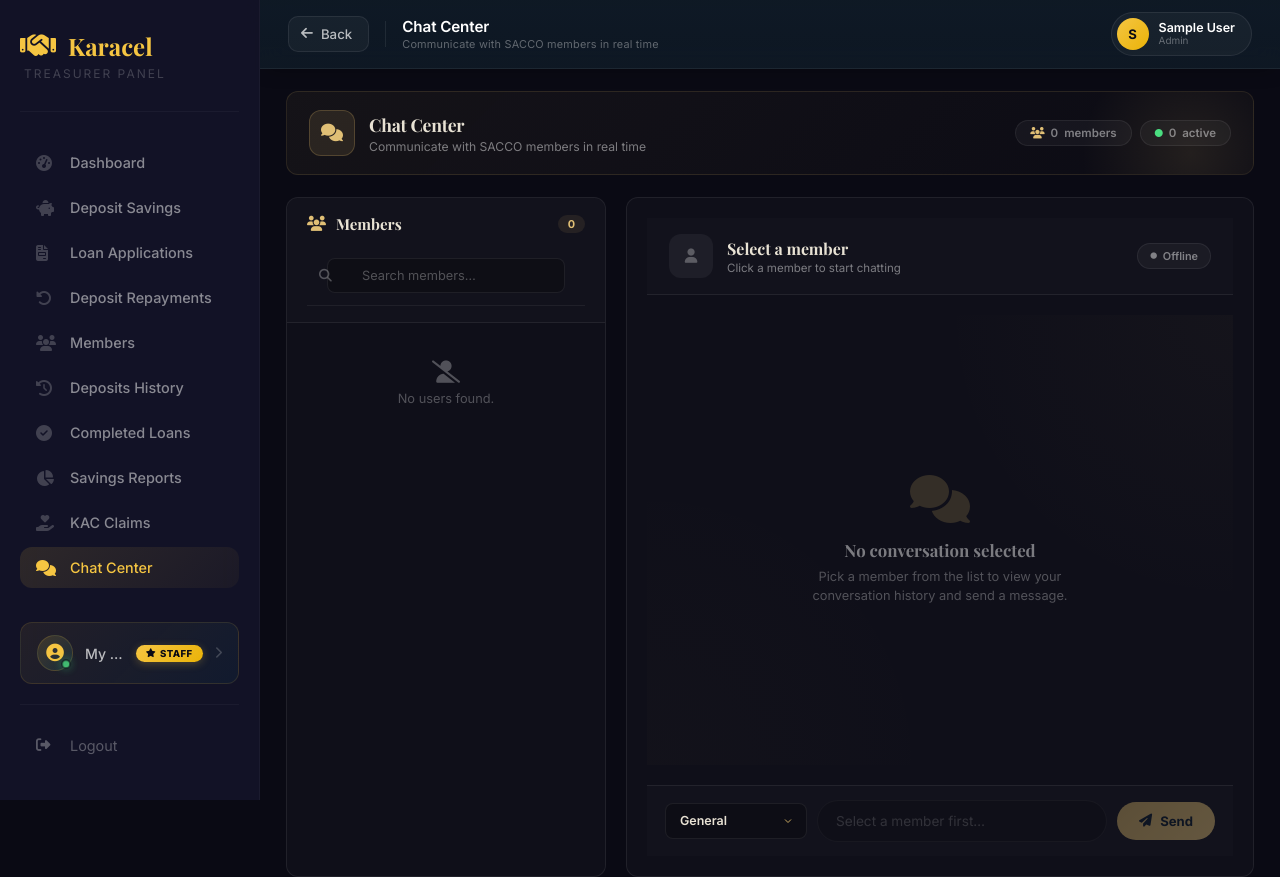
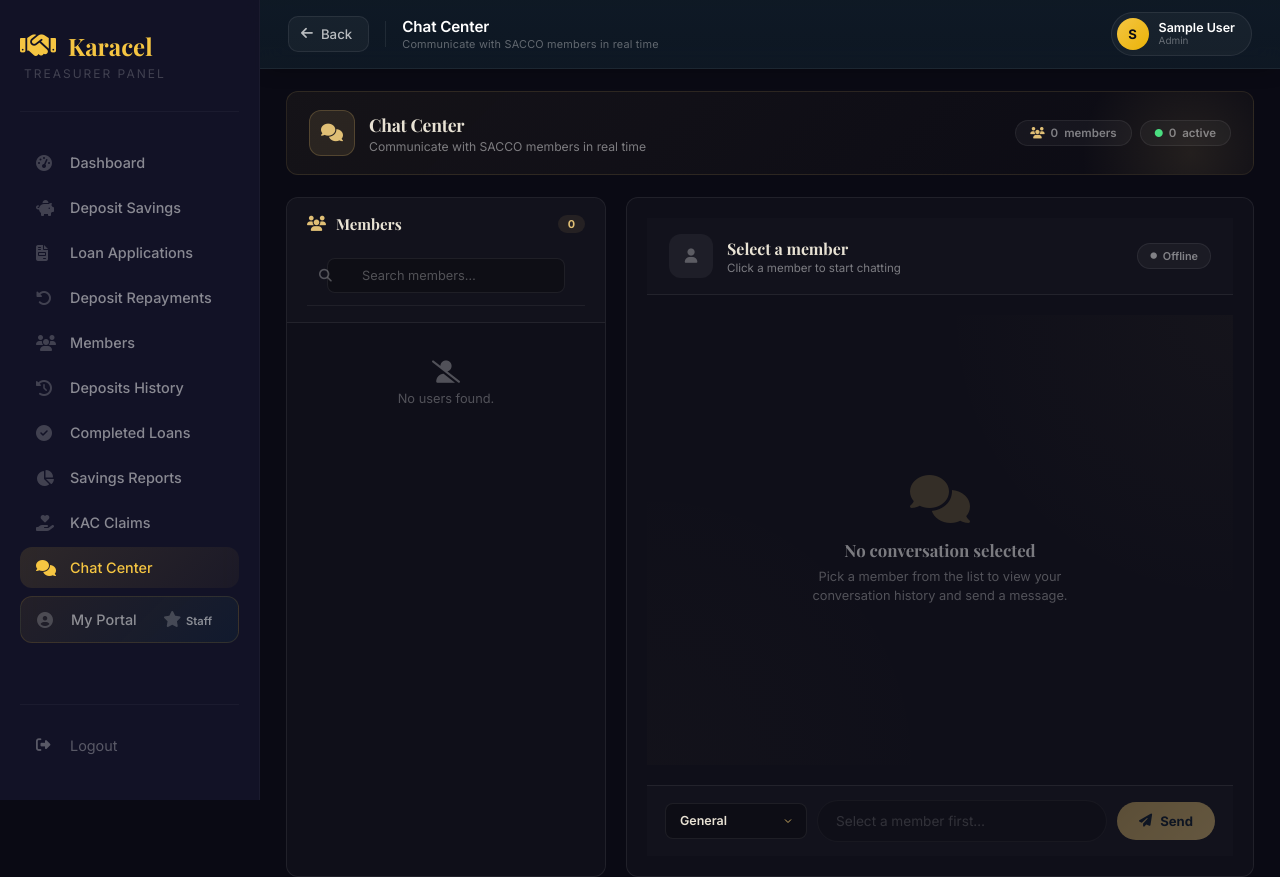
Before and after one commit to Gertrude-9/karacel-website, a Flask app: page /staff/chat in a window 1280 px wide. Run offline with Flask 3, Linux system fonts and the light colour scheme; the visitor is signed in with stand-in values (Sample User, id 1); data that the repository does not hold is empty; parts of the project's set-up code (start-up, migrations or seed data) failed here and were passed over; some libraries are stand-ins or nearby versions.

Commit message:
link issues rectied for kac

```diff
--- a/templates/treasurer/treasurer-base.html
+++ b/templates/treasurer/treasurer-base.html
@@ -26,7 +26,7 @@
     <!-- Sidebar Overlay (Mobile) -->
     <div class="sidebar-overlay" id="sidebarOverlay" onclick="toggleSidebar()"></div>
 
-    <!-- ============================================
+       <!-- ============================================
     SIDEBAR
     ============================================ -->
     <aside class="admin-sidebar" id="adminSidebar">
@@ -93,34 +93,29 @@
                 <span>Savings Reports</span>
             </a>
 
-           <a href="{{ url_for('treasurer_kac_claims_page') }}"
-            class="admin-nav-item {% if request.endpoint == 'treasurer_kac_claims_page' %}active{% endif %}">
+            {% if session.role in ['treasurer', 'admin', 'chairperson', 'secretary'] %}
+            <a href="{{ url_for('treasurer_kac_claims_page') }}"
+               class="admin-nav-item {% if request.endpoint == 'treasurer_kac_claims_page' %}active{% endif %}">
                 <i class="fas fa-hand-holding-heart"></i>
                 <span>KAC Claims</span>
             </a>
+            {% endif %}
 
             <a href="{{ url_for('chat_api.treasurer_chat') }}"
                class="admin-nav-item {% if 'chat' in (request.endpoint or '') %}active{% endif %}">
                 <i class="fas fa-comments"></i>
                 <span>Chat Center</span>
             </a>
-        </div>
 
-        <li class="nav-item staff-member-portal-item" style="list-style: none;">
-            <a href="{{ url_for('member_dashboard', staff_view=True) }}" class="nav-link staff-member-portal-link">
-                <span class="nav-icon-wrapper">
-                    <i class="fas fa-user-circle"></i>
-                    <span class="icon-pulse"></span>
-                </span>
-                <span class="nav-text">My Portal</span>
-                <span class="badge staff-badge">
+            <a href="{{ url_for('member_dashboard', staff_view=True) }}"
+               class="admin-nav-item staff-member-portal-item">
+                <i class="fas fa-user-circle"></i>
+                <span>My Portal</span>
+                <span class="badge staff-badge" style="margin-left:auto;">
                     <i class="fas fa-star"></i> Staff
                 </span>
-                <span class="nav-arrow">
-                    <i class="fas fa-chevron-right"></i>
-                </span>
             </a>
-        </li>
+        </div>
 
         <div class="sidebar-footer">
             <a href="{{ url_for('logout') }}" class="logout-sidebar">
@@ -130,7 +125,6 @@
         </div>
 
     </aside>
-
     <!-- ============================================
     MAIN CONTENT AREA (topbar + content)
     ============================================ -->
```
